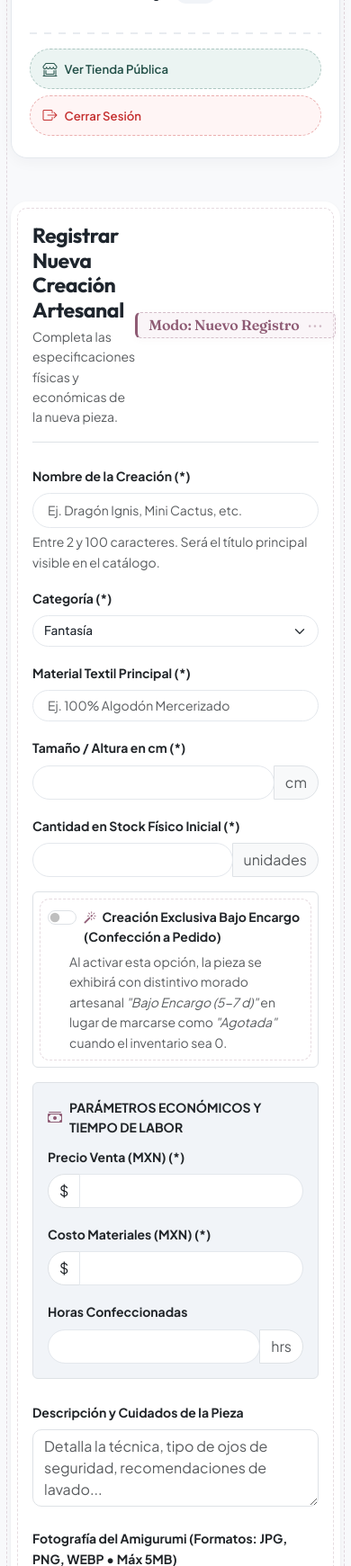
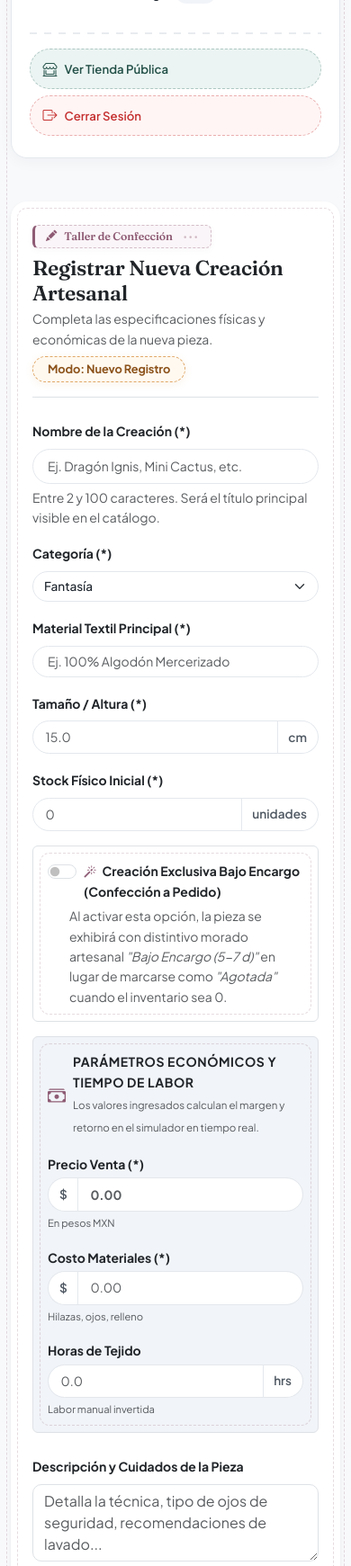
Before and after one commit to AngelKero/amigurumi-manager, a PHP site: page /formulario.php in a window 390 px wide. Shown: the part 648-2389 px from the top of the page at 90% size. Run offline with PHP 8.4, Linux system fonts and the light colour scheme.

Commit message:
fix(formulario): repair form layout, responsive split, and prevent input group wrapping

```diff
--- a/src/css/04-components/forms.css
+++ b/src/css/04-components/forms.css
@@ -26,6 +26,7 @@
   border: 1px solid var(--craft-border);
   border-radius: var(--craft-radius);
   box-shadow: var(--craft-shadow-md);
+  transition: all 0.25s ease;
 }
 
 .margin-feedback-pill {
@@ -37,3 +38,70 @@
   align-items: center;
   gap: 0.35rem;
 }
+
+/* ==========================================================================
+   CRAFT INPUT GROUP: SEAMLESS NON-WRAPPING PILL ADDONS
+   ========================================================================== */
+
+.input-group-craft {
+  display: flex !important;
+  flex-wrap: nowrap !important;
+  width: 100% !important;
+  align-items: stretch !important;
+}
+
+.input-group-craft .input-group-text {
+  background-color: #FFFFFF !important;
+  border: 1px solid var(--craft-border) !important;
+  font-family: var(--craft-font-mono);
+  font-weight: 600;
+  font-size: 0.85rem;
+  color: var(--craft-text-muted);
+  padding: 0.45rem 0.75rem;
+  flex-shrink: 0 !important;
+  display: flex !important;
+  align-items: center !important;
+}
+
+.input-group-craft > .input-group-text:first-child {
+  border-top-left-radius: var(--craft-radius-pill) !important;
+  border-bottom-left-radius: var(--craft-radius-pill) !important;
+  border-right: none !important;
+}
+
+.input-group-craft > .form-control {
+  border-radius: 0 !important;
+  border: 1px solid var(--craft-border) !important;
+  min-width: 0 !important;
+  font-size: 0.875rem;
+  padding: 0.45rem 0.85rem;
+  transition: border-color 0.2s ease, box-shadow 0.2s ease;
+  flex: 1 1 auto !important;
+}
+
+.input-group-craft > .form-control:first-child {
+  border-top-left-radius: var(--craft-radius-pill) !important;
+  border-bottom-left-radius: var(--craft-radius-pill) !important;
+}
+
+.input-group-craft > .form-control:last-child {
+  border-top-right-radius: var(--craft-radius-pill) !important;
+  border-bottom-right-radius: var(--craft-radius-pill) !important;
+}
+
+.input-group-craft > .input-group-text:last-child {
+  border-top-right-radius: var(--craft-radius-pill) !important;
+  border-bottom-right-radius: var(--craft-radius-pill) !important;
+  border-left: none !important;
+}
+
+.input-group-craft > .form-control:focus {
+  border-color: var(--craft-primary) !important;
+  box-shadow: 0 0 0 3px rgba(142, 91, 116, 0.12) !important;
+  z-index: 3;
+}
+
+.input-group-craft:focus-within > .input-group-text {
+  border-color: var(--craft-primary) !important;
+  transition: border-color 0.2s ease;
+}
--- a/views/pages/formulario_content.php
+++ b/views/pages/formulario_content.php
@@ -79,25 +79,31 @@ $calcGanancia = $calcPrecio - $calcCosto;
 $calcMargen = $calcPrecio > 0 ? ($calcGanancia / $calcPrecio) * 100 : 0.0;
 $calcRetorno = $calcHoras > 0 ? $calcGanancia / $calcHoras : 0.0;
 ?>
-<!-- 2-COLUMN SPLIT: FORMULARIO (col-lg-8) + SIMULADOR FINANCIERO (col-lg-4) -->
+<!-- 2-COLUMN RESPONSIVE SPLIT: FORMULARIO (col-12 col-xl-7 col-xxl-8) + SIMULADOR (col-12 col-xl-5 col-xxl-4) -->
 <div class="row g-4 mb-5">
 
   <!-- FORMULARIO DE ALTA / EDICIÓN -->
-  <div class="col-12 col-lg-8">
+  <div class="col-12 col-xl-7 col-xxl-8">
     <div class="card border-0 shadow-sm p-4 bg-white card-stitched" style="border-radius: var(--craft-radius);">
 
-      <div class="d-flex justify-content-between align-items-center border-bottom pb-3 mb-4">
+      <div class="d-flex flex-wrap justify-content-between align-items-center gap-2 border-bottom pb-3 mb-4">
         <div>
-          <h3 class="fw-bold mb-1" id="formTitle">
+          <div class="d-inline-flex align-items-center gap-2 badge badge-textile-tag mb-2">
+            <i class="bi bi-pencil-fill text-primary"></i>
+            <span><?= $isEditing ? 'Modificación de Pieza #' . $editId : 'Taller de Confección' ?></span>
+          </div>
+          <h3 class="fw-bold font-theme-display text-dark mb-1" id="formTitle">
             <?= $isEditing ? 'Modificar Creación Artesanal' : 'Registrar Nueva Creación Artesanal' ?>
           </h3>
           <p class="text-muted small mb-0">
             <?= $isEditing ? 'Actualiza los parámetros físicos, costos o inventario de la pieza.' : 'Completa las especificaciones físicas y económicas de la nueva pieza.' ?>
           </p>
         </div>
-        <span class="badge badge-textile-tag fs-6" id="modeBadge">
-          <?= $isEditing ? 'Modo: Edición #' . $editId : 'Modo: Nuevo Registro' ?>
-        </span>
+        <div>
+          <span class="badge badge-artisan-seal" id="modeBadge" style="font-size: 0.8rem;">
+            <?= $isEditing ? 'Modo: Edición #' . $editId : 'Modo: Nuevo Registro' ?>
+          </span>
+        </div>
       </div>
 
       <form id="amigurumiForm" enctype="multipart/form-data" onsubmit="event.preventDefault(); alert('<?= $isEditing ? '¡Creación actualizada con éxito! En Fase 4 se conectará con POST /api/actualizar.php' : '¡Creación registrada con éxito! En Fase 4 se conectará con POST /api/crear.php' ?>');">
@@ -113,7 +119,7 @@ $calcRetorno = $calcHoras > 0 ? $calcGanancia / $calcHoras : 0.0;
 
         <!-- Categoría y Material Textil -->
         <div class="row g-3 mb-3">
-          <div class="col-12 col-md-6">
+          <div class="col-12 col-sm-6">
             <label for="inputCategoria" class="form-label fw-bold small">Categoría (*)</label>
             <select class="form-select select-craft-pill" id="inputCategoria" required>
               <option value="Fantasía" <?= $currentItem['categoria'] === 'Fantasía' ? 'selected' : '' ?>>Fantasía</option>
@@ -123,7 +129,7 @@ $calcRetorno = $calcHoras > 0 ? $calcGanancia / $calcHoras : 0.0;
               <option value="Llaveros / Accesorios" <?= $currentItem['categoria'] === 'Llaveros / Accesorios' ? 'selected' : '' ?>>Llaveros / Accesorios</option>
             </select>
           </div>
-          <div class="col-12 col-md-6">
+          <div class="col-12 col-sm-6">
             <label for="inputMaterial" class="form-label fw-bold small">Material Textil Principal (*)</label>
             <input type="text" class="form-control input-craft-pill" id="inputMaterial" placeholder="Ej. 100% Algodón Mercerizado" value="<?= htmlspecialchars($currentItem['material']) ?>" required minlength="3" maxlength="80">
           </div>
@@ -131,23 +137,23 @@ $calcRetorno = $calcHoras > 0 ? $calcGanancia / $calcHoras : 0.0;
 
         <!-- Tamaño y Cantidad en Stock -->
         <div class="row g-3 mb-3">
-          <div class="col-12 col-md-6">
-            <label for="inputTamano" class="form-label fw-bold small">Tamaño / Altura en cm (*)</label>
-            <div class="input-group">
-              <input type="number" step="0.1" min="0.1" max="250.0" class="form-control input-craft-pill" id="inputTamano" value="<?= $valTamano !== null ? number_format($valTamano, 1, '.', '') : '' ?>" required>
-              <span class="input-group-text bg-light text-muted" style="border-top-right-radius: var(--craft-radius-pill); border-bottom-right-radius: var(--craft-radius-pill);">cm</span>
+          <div class="col-12 col-sm-6">
+            <label for="inputTamano" class="form-label fw-bold small">Tamaño / Altura (*)</label>
+            <div class="input-group input-group-craft">
+              <input type="number" step="0.1" min="0.1" max="250.0" class="form-control" id="inputTamano" placeholder="15.0" value="<?= $valTamano !== null ? number_format($valTamano, 1, '.', '') : '' ?>" required>
+              <span class="input-group-text">cm</span>
             </div>
           </div>
-          <div class="col-12 col-md-6">
-            <label for="inputStock" class="form-label fw-bold small">Cantidad en Stock Físico Inicial (*)</label>
-            <div class="input-group">
-              <input type="number" min="0" max="10000" class="form-control input-craft-pill" id="inputStock" value="<?= $valStock !== null ? $valStock : '' ?>" required>
-              <span class="input-group-text bg-light text-muted" style="border-top-right-radius: var(--craft-radius-pill); border-bottom-right-radius: var(--craft-radius-pill);">unidades</span>
+          <div class="col-12 col-sm-6">
+            <label for="inputStock" class="form-label fw-bold small">Stock Físico Inicial (*)</label>
+            <div class="input-group input-group-craft">
+              <input type="number" min="0" max="10000" class="form-control" id="inputStock" placeholder="0" value="<?= $valStock !== null ? $valStock : '' ?>" required>
+              <span class="input-group-text">unidades</span>
             </div>
           </div>
         </div>
 
-        <!-- Distintivo de Confección Sobre Encargo [Propuesta BD 3 / DDL] -->
+        <!-- Distintivo de Confección Sobre Encargo -->
         <div class="mb-3 p-3 bg-white border rounded card-stitched" style="border-radius: var(--craft-radius-sm);">
           <div class="form-check form-switch mb-0">
             <input class="form-check-input" type="checkbox" role="switch" id="inputEsSobreEncargo" <?= !empty($currentItem['es_sobre_encargo']) ? 'checked' : '' ?> style="cursor: pointer;">
@@ -161,32 +167,38 @@ $calcRetorno = $calcHoras > 0 ? $calcGanancia / $calcHoras : 0.0;
         </div>
 
         <!-- Parámetros Económicos (Disparan el cálculo dinámico) -->
-        <div class="p-3 mb-4 rounded border" style="background-color: var(--craft-surface-muted);">
-          <div class="d-flex align-items-center gap-2 mb-2">
-            <i class="bi bi-cash-stack text-primary"></i>
-            <span class="fw-bold small text-uppercase">Parámetros Económicos y Tiempo de Labor</span>
+        <div class="p-3 mb-4 rounded border card-stitched" style="background-color: var(--craft-surface-muted);">
+          <div class="d-flex align-items-center gap-2 mb-3">
+            <i class="bi bi-cash-stack text-primary fs-5"></i>
+            <div>
+              <strong class="d-block text-dark small text-uppercase" style="letter-spacing: 0.04em;">Parámetros Económicos y Tiempo de Labor</strong>
+              <span class="text-muted small" style="font-size: 0.72rem;">Los valores ingresados calculan el margen y retorno en el simulador en tiempo real.</span>
+            </div>
           </div>
           <div class="row g-3">
-            <div class="col-12 col-md-4">
-              <label for="inputPrecio" class="form-label fw-bold small">Precio Venta (MXN) (*)</label>
-              <div class="input-group">
-                <span class="input-group-text bg-white" style="border-top-left-radius: var(--craft-radius-pill); border-bottom-left-radius: var(--craft-radius-pill);">$</span>
-                <input type="number" step="0.01" min="1" max="9999999" class="form-control fw-bold input-craft-pill" id="inputPrecio" value="<?= $valPrecio !== null ? number_format($valPrecio, 2, '.', '') : '' ?>" required style="border-top-left-radius: 0 !important; border-bottom-left-radius: 0 !important;">
+            <div class="col-12 col-sm-6 col-md-4">
+              <label for="inputPrecio" class="form-label fw-bold small text-dark mb-1">Precio Venta (*)</label>
+              <div class="input-group input-group-craft">
+                <span class="input-group-text">$</span>
+                <input type="number" step="0.01" min="1" max="9999999" class="form-control fw-bold" id="inputPrecio" placeholder="0.00" value="<?= $valPrecio !== null ? number_format($valPrecio, 2, '.', '') : '' ?>" required>
               </div>
+              <div class="form-text text-muted" style="font-size: 0.7rem;">En pesos MXN</div>
             </div>
-            <div class="col-12 col-md-4">
-              <label for="inputCosto" class="form-label fw-bold small">Costo Materiales (MXN) (*)</label>
-              <div class="input-group">
-                <span class="input-group-text bg-white" style="border-top-left-radius: var(--craft-radius-pill); border-bottom-left-radius: var(--craft-radius-pill);">$</span>
-                <input type="number" step="0.01" min="0" max="9999999" class="form-control input-craft-pill" id="inputCosto" value="<?= $valCosto !== null ? number_format($valCosto, 2, '.', '') : '' ?>" required style="border-top-left-radius: 0 !important; border-bottom-left-radius: 0 !important;">
+            <div class="col-12 col-sm-6 col-md-4">
+              <label for="inputCosto" class="form-label fw-bold small text-dark mb-1">Costo Materiales (*)</label>
+              <div class="input-group input-group-craft">
+                <span class="input-group-text">$</span>
+                <input type="number" step="0.01" min="0" max="9999999" class="form-control" id="inputCosto" placeholder="0.00" value="<?= $valCosto !== null ? number_format($valCosto, 2, '.', '') : '' ?>" required>
               </div>
+              <div class="form-text text-muted" style="font-size: 0.7rem;">Hilazas, ojos, relleno</div>
             </div>
-            <div class="col-12 col-md-4">
-              <label for="inputHoras" class="form-label fw-bold small">Horas Confeccionadas</label>
-              <div class="input-group">
-                <input type="number" step="0.25" min="0" max="500.0" class="form-control input-craft-pill" id="inputHoras" value="<?= $valHoras !== null ? number_format($valHoras, 2, '.', '') : '' ?>">
-                <span class="input-group-text bg-white text-muted" style="border-top-right-radius: var(--craft-radius-pill); border-bottom-right-radius: var(--craft-radius-pill);">hrs</span>
+            <div class="col-12 col-sm-12 col-md-4">
+              <label for="inputHoras" class="form-label fw-bold small text-dark mb-1">Horas de Tejido</label>
+              <div class="input-group input-group-craft">
+                <input type="number" step="0.25" min="0" max="500.0" class="form-control" id="inputHoras" placeholder="0.0" value="<?= $valHoras !== null ? number_format($valHoras, 2, '.', '') : '' ?>">
+                <span class="input-group-text">hrs</span>
               </div>
+              <div class="form-text text-muted" style="font-size: 0.7rem;">Labor manual invertida</div>
             </div>
           </div>
         </div>
@@ -248,8 +260,8 @@ $calcRetorno = $calcHoras > 0 ? $calcGanancia / $calcHoras : 0.0;
     </div>
   </div>
 
-  <!-- SIMULADOR FINANCIERO STICKY CON FEEDBACK DUAL (col-lg-4) -->
-  <div class="col-12 col-lg-4">
+  <!-- SIMULADOR FINANCIERO STICKY CON FEEDBACK DUAL (col-12 col-xl-5 col-xxl-4) -->
+  <div class="col-12 col-xl-5 col-xxl-4" id="simuladorMargen">
     <div class="card sticky-margin-card p-4 card-stitched">
 
       <div class="d-flex align-items-center gap-2 border-bottom pb-3 mb-3">
```
Also changed, not shown: memory-bank/activeContext.md (+20 -16 lines), memory-bank/progress.md (+1 -0 lines).
